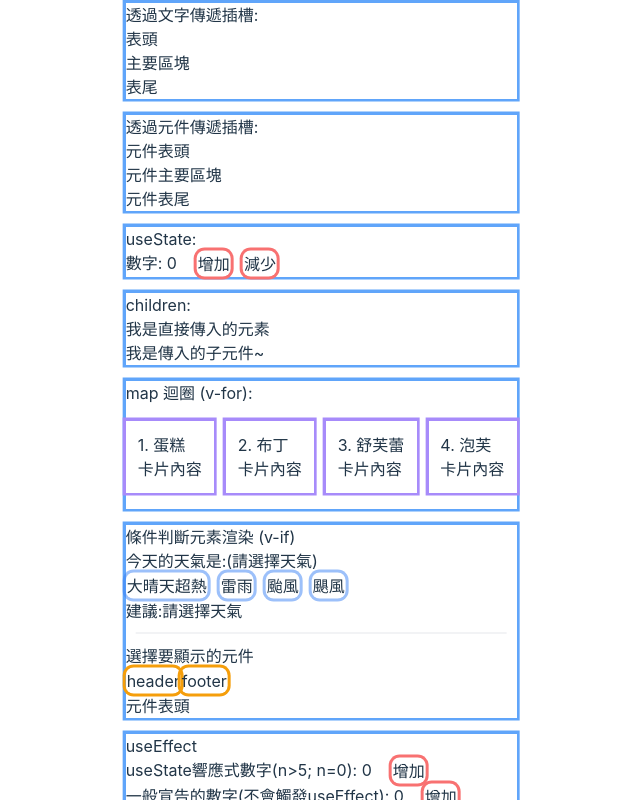
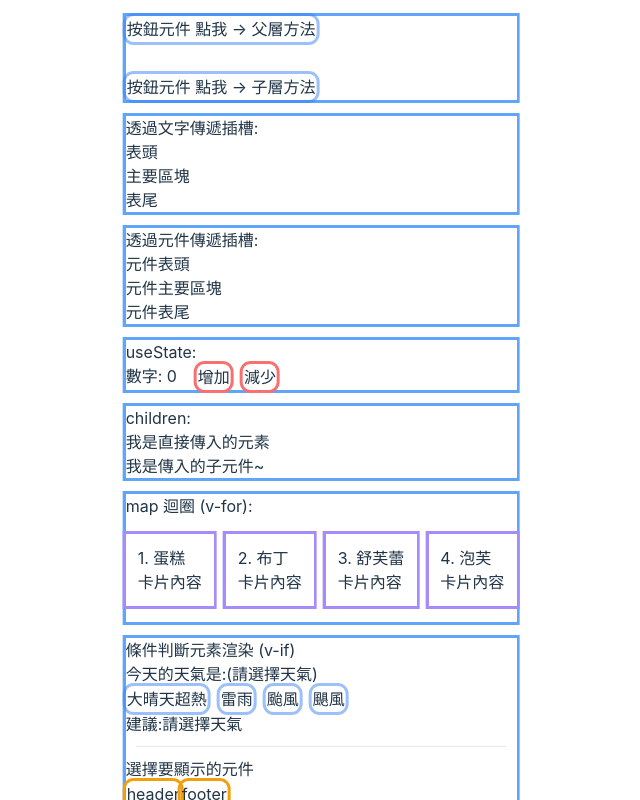
Before and after one commit to MizuYang/React-Demo, a React (Vite) app: page / in a window 1280 px wide. Shown: the top 800 px of the page, without its empty margins (319-959 px from the left). Built offline with nearby package versions, Linux system fonts and the light colour scheme.

Commit message:
修改 排版

```diff
--- a/src/App.tsx
+++ b/src/App.tsx
@@ -56,7 +56,7 @@ function App() {
 
   return (
     <>
-      <div className="absolute top-1/2 left-1/2 -translate-x-1/2 -translate-y-1/2">
+      <div className="absolute top-0 left-1/2 -translate-x-1/2">
         {/* {title} */}
         <div className="ring ring-blue-400 my-4">
           <Button
```
